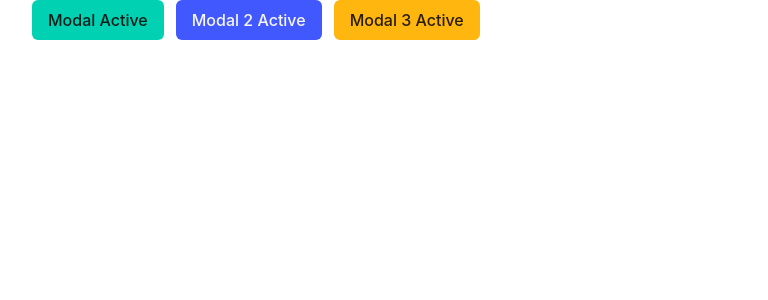
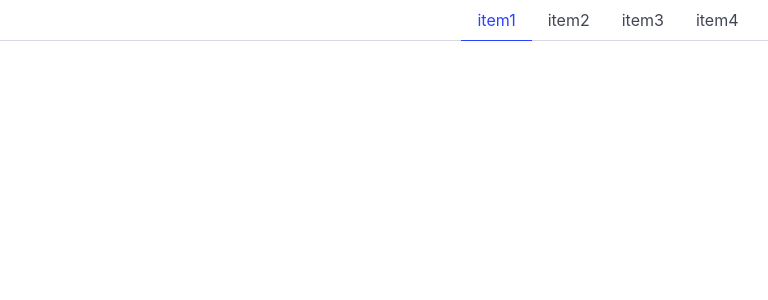
Before and after one commit to Limpaluristaja77/learnnode, a Vue app: page /modals in a window 1280 px wide. Shown: the top 300 px of the page, without its empty margins (32-800 px from the left). Built offline with nearby package versions, Linux system fonts and the light colour scheme.

Commit message:
Add tabs

```diff
--- a/src/App.vue
+++ b/src/App.vue
@@ -1,43 +1,12 @@
 <script setup>
-import { ref } from 'vue';
-import Modal from './components/Modal.vue';
-import ImgModal from './components/ImgModal.vue';
-
-let modalActive = ref(false);
-let modalActive2 = ref(false);
-let modalActive3 = ref(false);
-
+import Tabs from './components/Tabs.vue';
+let titels = ['item1', 'item2', 'item3','item4'];
 
 
 </script>
 
 <template>
-    <div class="container">
-        <section>
-            <div class = "buttons">
-           <button class="button is-primary" @click="modalActive=true">Modal Active</button>
-           <button class="button is-link" @click="modalActive2=true">Modal 2 Active</button>
-           <button class="button is-warning" @click="modalActive3=true">Modal 3 Active</button>
-        </div>
-        </section>
-    </div>
-
-    <ImgModal :active="modalActive" @close ="modalActive = false" url ="https://picsum.photos/seed/goomn/200/300"></ImgModal>
-    <ImgModal :active="modalActive2" @close ="modalActive2 = false" url = "https://picsum.photos/seed/paic/200/300"></ImgModal>
-    <Modal :active="modalActive3" @close ="modalActive3 = false">
-        <div class="notification is-link">
-  <button class="delete"></button>
-  Primar lorem ipsum dolor sit amet, consectetur adipiscing elit lorem ipsum
-  dolor. <strong>Pellentesque risus mi</strong>, tempus quis placerat ut, porta
-  nec nulla. Vestibulum rhoncus ac ex sit amet fringilla. Nullam gravida purus
-  diam, et dictum <a>felis venenatis</a> efficitur.
-</div>
-    </Modal>
-
-
-
-
-
+    <Tabs :items="titels"></Tabs>
 </template>
 
 <style></style>
--- /dev/null
+++ b/src/components/Tabs.vue
@@ -0,0 +1,16 @@
+<script setup>
+import { ref } from 'vue';
+
+defineProps(['items']);
+let active = ref(0);
+</script>
+
+<template>
+    <div class="tabs is-centered">
+        <ul>
+            <li v-for="(item, key) in items" :class="{'is-active': key == active}" @click = "active=key">
+                <a>{{ item }}</a></li>
+
+        </ul>
+    </div>
+</template>
```
Also changed, not shown: src/pages/Modals.vue (added, +43 -0 lines).
